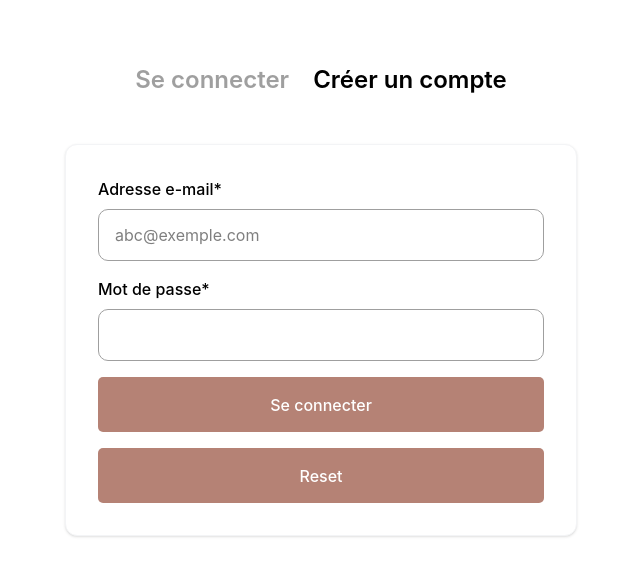
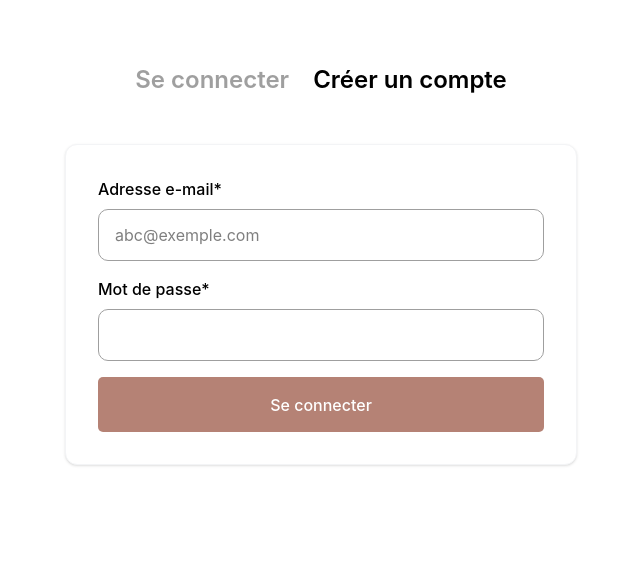
Before and after one commit to cltdperrine/automne_patisserie_frontend, a React (Vite) app: page /login in a window 1280 px wide. Shown: the top 576 px of the page, without its empty margins (319-959 px from the left). Built offline with nearby package versions, Linux system fonts and the light colour scheme.

Commit message:
feat: clean login

```diff
--- a/src/pages/Login.jsx
+++ b/src/pages/Login.jsx
@@ -71,13 +71,6 @@ export default function Login() {
         >
           Se connecter
         </button>
-
-        <button
-          type="button"
-          className="w-full h-[55px] rounded-[5px] bg-[#b58275] text-white text-base font-medium hover:opacity-90 transition-opacity cursor-pointer"
-        >
-          Reset
-        </button>
       </form>
     </div>
   );
```
